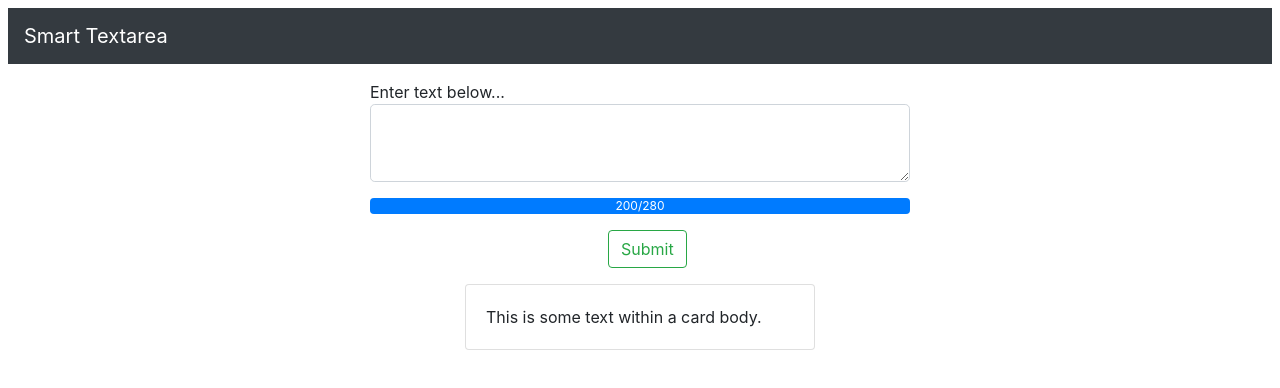
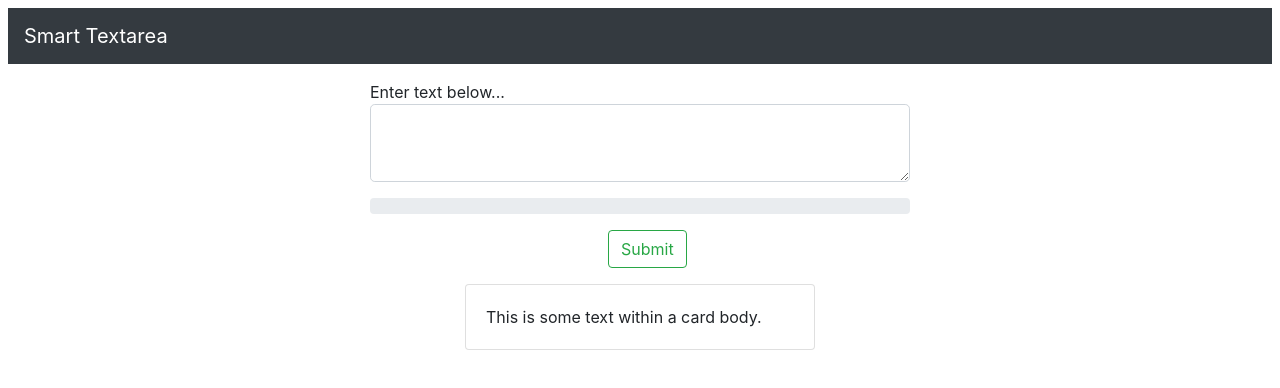
Before and after one commit to swarajlaha/frontend-challenges, a React (Create React App) app: page / in a window 1280 px wide. Shown: the top 388 px of the page. Built offline with nearby package versions, Linux system fonts and the light colour scheme.

Commit message:
display char count and update progressbar

```diff
--- a/src/smart-textarea/components/charcountBar.js
+++ b/src/smart-textarea/components/charcountBar.js
@@ -1,10 +1,13 @@
 import React from 'react'
 import { ProgressBar } from 'react-bootstrap'
 
-const CharCount = () => {
+const CharCount = ({ enteredtxt }) => {
+
+  let labeltxt = enteredtxt.length + '/50'
+  let nowbar = (enteredtxt.length / 50) * 100
   return (
     <>
-      <ProgressBar now={100} label='200/280' />
+      <ProgressBar now={nowbar} label={labeltxt} />
     </>
   )
 }
--- a/src/smart-textarea/components/inputTextbox.js
+++ b/src/smart-textarea/components/inputTextbox.js
@@ -1,12 +1,12 @@
 import React from 'react'
 import { InputGroup, FormControl } from 'react-bootstrap'
 
-const InputTextbox = () => {
+const InputTextbox = ({ enteredtextHandler }) => {
   return (
     <>
       <span>Enter text below...</span>
       <InputGroup size='lg'>
-        <FormControl as="textarea" aria-label="With textarea" />
+        <FormControl as="textarea" aria-label="With textarea" onChange={(e) => enteredtextHandler(e)} />
       </InputGroup>
     </>
   )
--- a/src/smart-textarea/containers/mainContainer.js
+++ b/src/smart-textarea/containers/mainContainer.js
@@ -1,4 +1,4 @@
-import React from 'react'
+import React, { useState } from 'react'
 import { Container, Row, Col } from 'react-bootstrap'
 import CharcountBar from '../components/charcountBar'
 import InputTextbox from '../components/inputTextbox'
@@ -6,20 +6,27 @@ import SubmitButton from '../components/submitButton'
 import TextdisplayCard from '../components/textdisplayCard'
 
 const MainContainer = () => {
+
+  const [enteredtxt, setEnteredtxt] = useState('')
+
+  const enteredtextHandler = (e) => {
+    setEnteredtxt(e.target.value)
+  }
+
   return (
     <>
       <Container className="mt-3">
         <Row>
           <Col md={3}></Col>
           <Col md={6}>
-            <InputTextbox />
+            <InputTextbox enteredtextHandler={enteredtextHandler} />
           </Col>
           <Col md={3}></Col>
         </Row>
         <Row className="pt-3">
           <Col md={3}></Col>
           <Col md={6}>
-            <CharcountBar />
+            <CharcountBar enteredtxt={enteredtxt} />
           </Col>
           <Col md={3}></Col>
         </Row>
```
